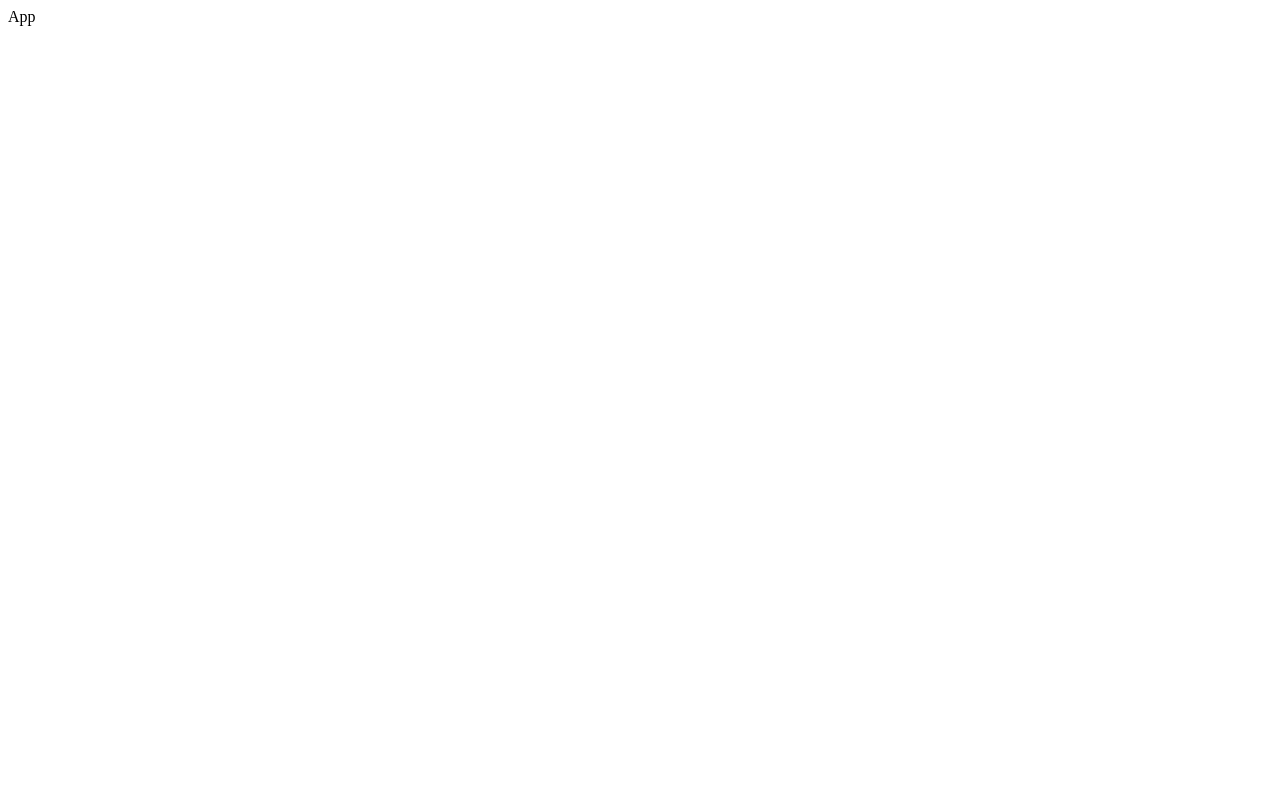
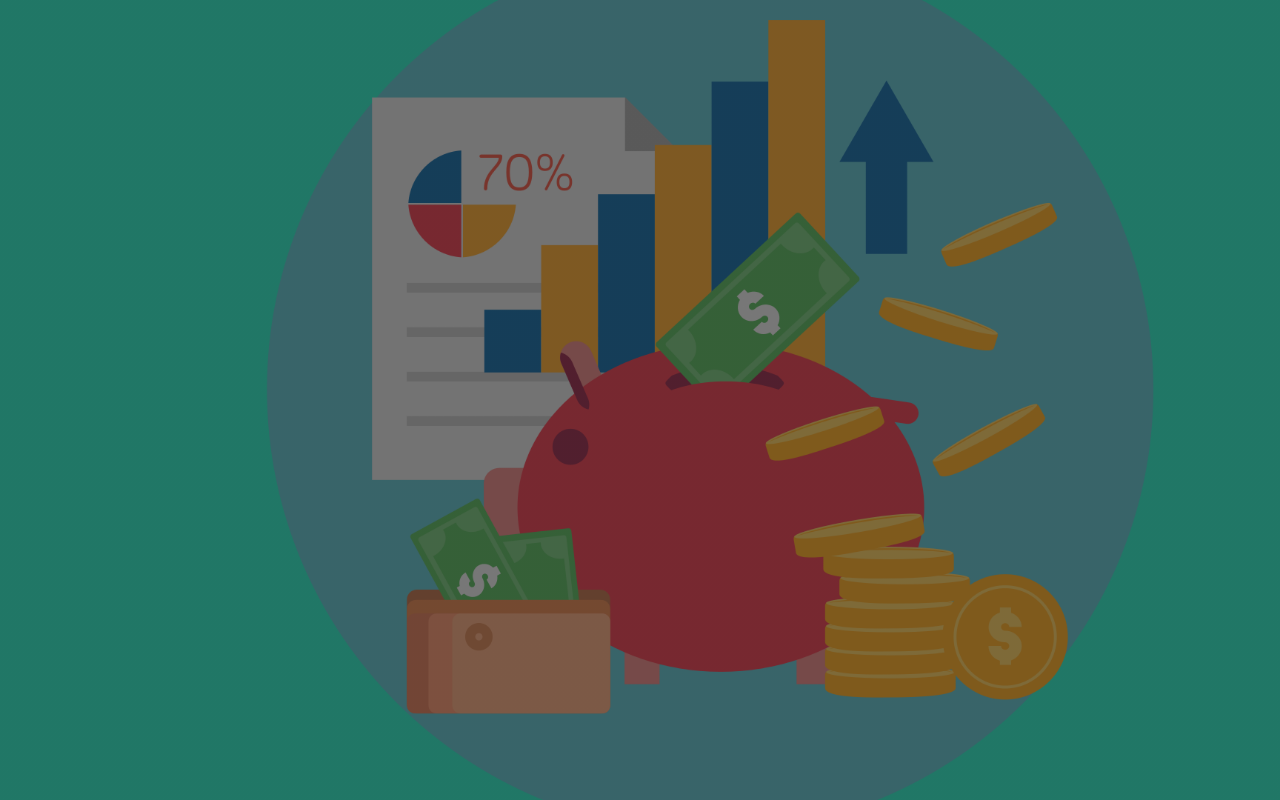
Before and after one commit to NathanielMention/budget-tracker, a React (Create React App) app: page / in a window 1280 px wide. Built offline with nearby package versions, Linux system fonts and the light colour scheme.

Commit message:
add background img

```diff
--- a/src/App.js
+++ b/src/App.js
@@ -1,7 +1,7 @@
 import React from "react";
 
 const app = () => {
-  return <div>App</div>;
+  return <div></div>;
 };
 
 export default app;
--- /dev/null
+++ b/src/index.css
@@ -0,0 +1,12 @@
+#root,
+body,
+html {
+  height: 100%;
+  margin: 0;
+}
+
+body {
+  background: linear-gradient(rgba(0, 0, 0, 0.5), rgba(0, 0, 0, 0.5)),
+    url(./assets/money.png);
+  background-size: cover;
+}
--- a/src/index.js
+++ b/src/index.js
@@ -1,5 +1,6 @@
 import React from "react";
 import ReactDom from "react-dom";
 import App from "./app";
+import "./index.css";
 
 ReactDom.render(<App />, document.getElementById("root"));
```
Also changed, not shown: src/assets/money.png (added).
